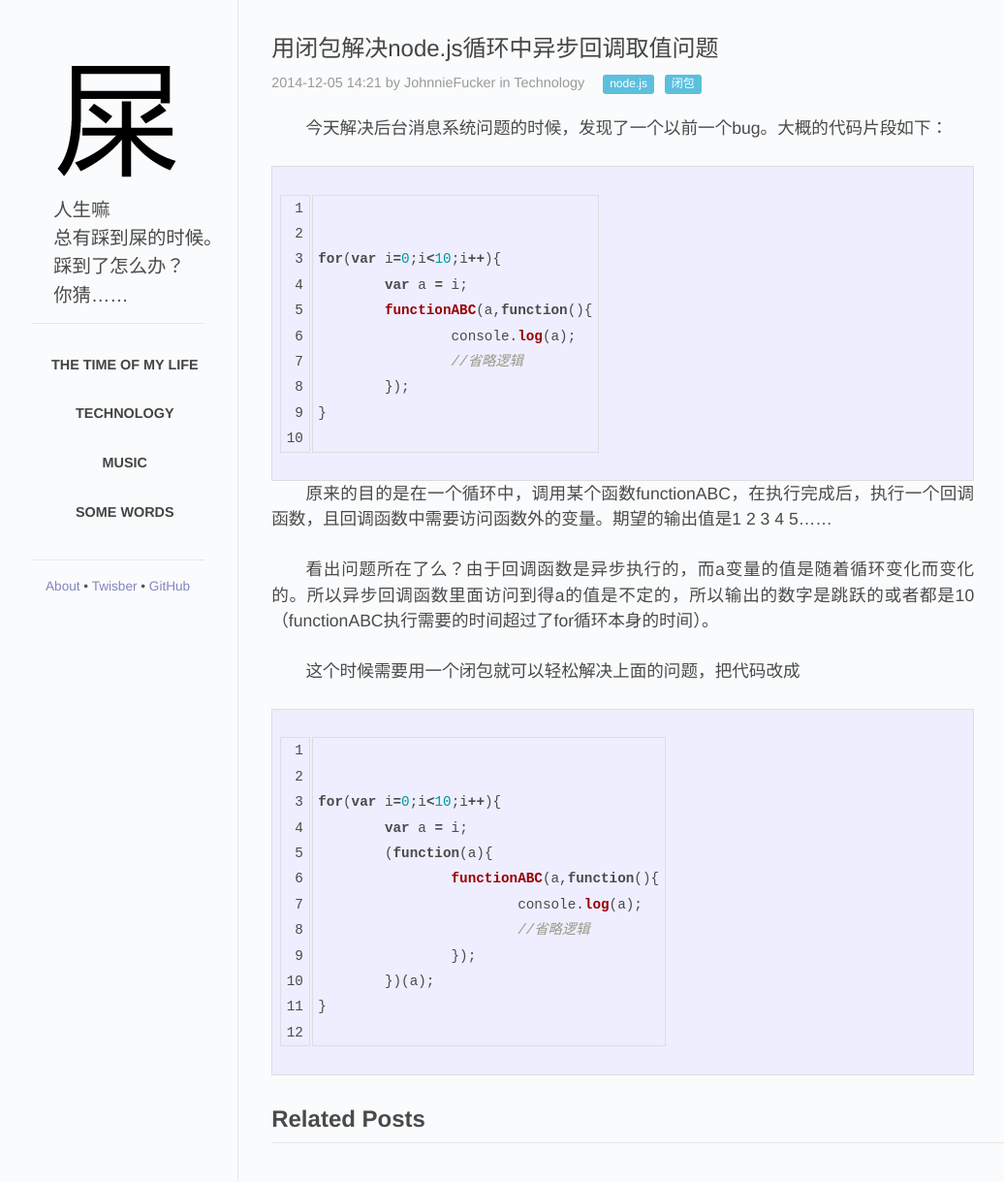
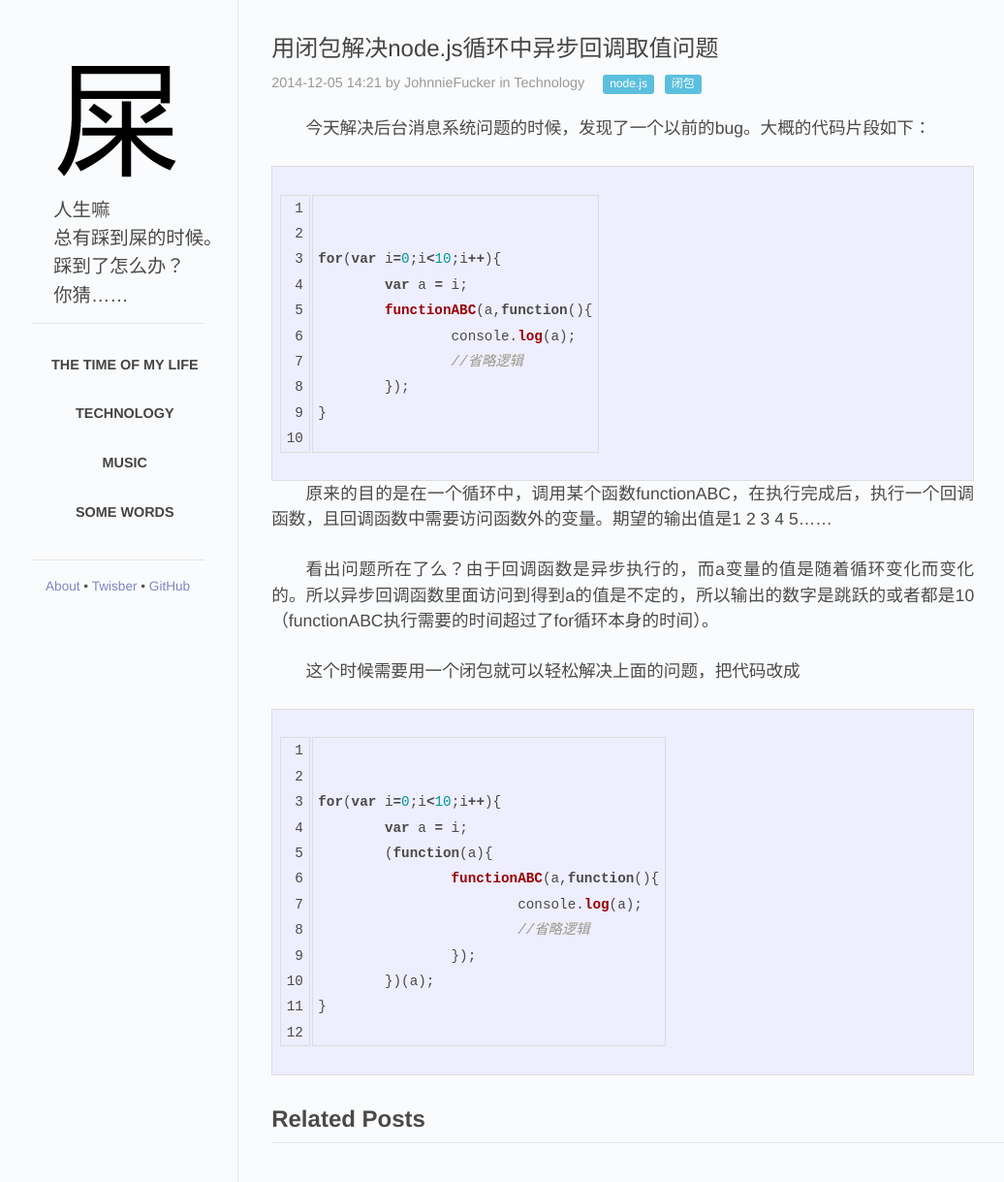
Before and after one commit to JohnnieFucker/blog, a Jekyll site: the page built from _posts/2014-12-05-use-closure-solve-asynchronous- callback-variable-problem-in-nodejs-loop.md, in a window 1280 px wide. Shown: the whole page at 97% size, without its empty margins (144-1180 px from the left). Built offline with Jekyll 4.4.1, drawn with Linux system fonts in a browser that asks for light colours; comment, search, counter and statistics services are not loaded.

Commit message:
edit post

```diff
--- a/_posts/2014-12-05-use-closure-solve-asynchronous- callback-variable-problem-in-nodejs-loop.md
+++ b/_posts/2014-12-05-use-closure-solve-asynchronous- callback-variable-problem-in-nodejs-loop.md
@@ -9,7 +9,7 @@
 - node.js
 - 闭包
 ---
-今天解决后台消息系统问题的时候，发现了一个以前一个bug。大概的代码片段如下：
+今天解决后台消息系统问题的时候，发现了一个以前的bug。大概的代码片段如下：
 
 {% highlight javascript linenos %}
 {% raw %}
@@ -26,7 +26,7 @@
 原来的目的是在一个循环中，调用某个函数functionABC，在执行完成后，执行一个回调函数，且回调函数中需要访问函数外的变量。期望的输出值是1 2 3 4 5……
 <!--break-->
 
-看出问题所在了么？由于回调函数是异步执行的，而a变量的值是随着循环变化而变化的。所以异步回调函数里面访问到得a的值是不定的，所以输出的数字是跳跃的或者都是10（functionABC执行需要的时间超过了for循环本身的时间）。
+看出问题所在了么？由于回调函数是异步执行的，而a变量的值是随着循环变化而变化的。所以异步回调函数里面访问到得到a的值是不定的，所以输出的数字是跳跃的或者都是10（functionABC执行需要的时间超过了for循环本身的时间）。
 
 这个时候需要用一个闭包就可以轻松解决上面的问题，把代码改成
 
```
